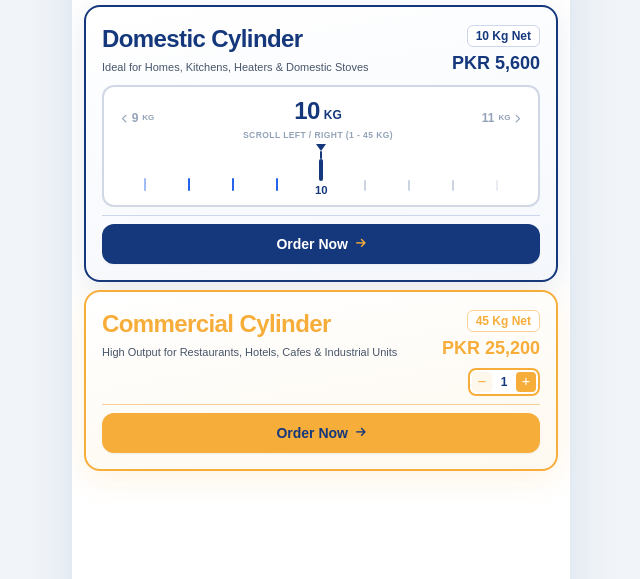
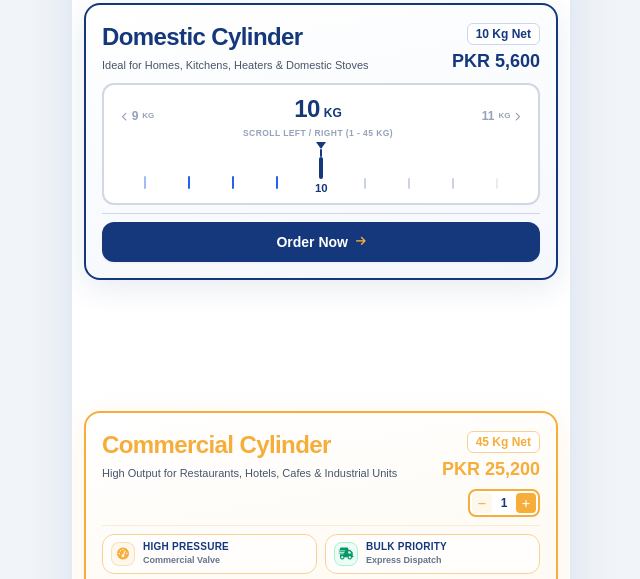
Before and after one commit to supportquranic/Mabrix-enterprises-order-online, a website: page index.html in a window 1280 px wide. Shown: the part 110-689 px from the top of the page, without its empty margins (319-959 px from the left). Drawn offline with nearby package versions, Linux system fonts and the light colour scheme; no server answers; a web font is replaced by a local one.

Commit message:
feat: eliminate home page vertical scrolling, add 2 specs and balanced breathing room to commercial card

```diff
--- a/index.html
+++ b/index.html
@@ -96,16 +96,21 @@
 
         html, body {
             height: 100%;
+            height: 100dvh;
             margin: 0;
             padding: 0;
+            overflow: hidden;
+            overscroll-behavior: none;
+            -webkit-overflow-scrolling: touch;
         }
 
         .app-wrapper {
             width: 100%;
             max-width: 480px;
+            height: 100%;
+            height: 100dvh;
+            max-height: 100dvh;
             background-color: #ffffff;
-            min-height: 100vh;
-            min-height: 100dvh;
             position: relative;
             box-shadow: 0 0 50px rgba(21, 56, 124, 0.1);
             display: flex;
@@ -113,7 +118,8 @@
             justify-content: space-between;
             border-left: 1px solid #e2e8f0;
             border-right: 1px solid #e2e8f0;
-            overflow-x: hidden;
+            overflow: hidden;
+            overscroll-behavior: none;
         }
 
         @media (min-width: 1024px) {
@@ -281,8 +287,8 @@
         </header>
 
 
-        <!-- MAIN 2 BIG CARDS (TIGHT NO-GAP VIEW) -->
-        <main class="px-3 py-2 flex flex-col gap-2 flex-grow justify-start" id="mainCardsContainer">
+        <!-- MAIN 2 BIG CARDS (ZERO-SCROLL VIEW WITH BALANCED CARDS) -->
+        <main class="px-3 py-1.5 flex flex-col justify-between flex-grow overflow-hidden" id="mainCardsContainer">
 
             <!-- RETURNING REGULAR CUSTOMER 1-CLICK BAR (AUTO-SHOWN IF PROFILE SAVED) -->
             <div id="quickReorderBar" class="hidden bg-gradient-to-r from-[#15387C] to-[#1e489e] text-white p-2.5 rounded-xl shadow-md border border-[#F6AD3A]/30 flex items-center justify-between gap-2 transition-all">
@@ -405,7 +411,7 @@
                 </div>
             </div>
 
-            <!-- CARD 2: COMMERCIAL CYLINDER 45 KG (COMPACT) -->
+            <!-- CARD 2: COMMERCIAL CYLINDER 45 KG (BALANCED BREATHING ROOM + 2 SPECS) -->
             <div class="big-lpg-card card-commercial p-3 sm:p-4 flex flex-col shadow-card-gold rounded-2xl" id="cardCommercial">
                 <div>
                     <!-- Title & Net Weight + Price Header -->
@@ -437,6 +443,28 @@
                                         <i class="fa-solid fa-plus text-[9px]"></i>
                                     </button>
                                 </div>
+                            </div>
+                        </div>
+                    </div>
+
+                    <!-- 2 Commercial Specs with Balanced Breathing Space -->
+                    <div class="grid grid-cols-2 gap-2 mt-2 pt-2 border-t border-[#f8d294]/40">
+                        <div class="bg-white/80 border border-[#f8d294] rounded-xl px-2 py-1.5 flex items-center gap-2 shadow-xs">
+                            <div class="w-6 h-6 rounded-lg bg-[#fef7ec] text-[#F6AD3A] flex items-center justify-center text-xs shrink-0 font-bold border border-[#f8d294]/60">
+                                <i class="fa-solid fa-gauge-high"></i>
+                            </div>
+                            <div class="min-w-0">
+                                <span class="text-[10px] font-black uppercase text-[#15387C] block tracking-wide leading-tight">High Pressure</span>
+                                <span class="text-[9px] text-slate-500 font-bold block truncate">Commercial Valve</span>
+                            </div>
+                        </div>
+                        <div class="bg-white/80 border border-[#f8d294] rounded-xl px-2 py-1.5 flex items-center gap-2 shadow-xs">
+                            <div class="w-6 h-6 rounded-lg bg-emerald-50 text-emerald-600 flex items-center justify-center text-xs shrink-0 font-bold border border-emerald-200">
+                                <i class="fa-solid fa-truck-fast"></i>
+                            </div>
+                            <div class="min-w-0">
+                                <span class="text-[10px] font-black uppercase text-[#15387C] block tracking-wide leading-tight">Bulk Priority</span>
+                                <span class="text-[9px] text-slate-500 font-bold block truncate">Express Dispatch</span>
                             </div>
                         </div>
                     </div>
```
